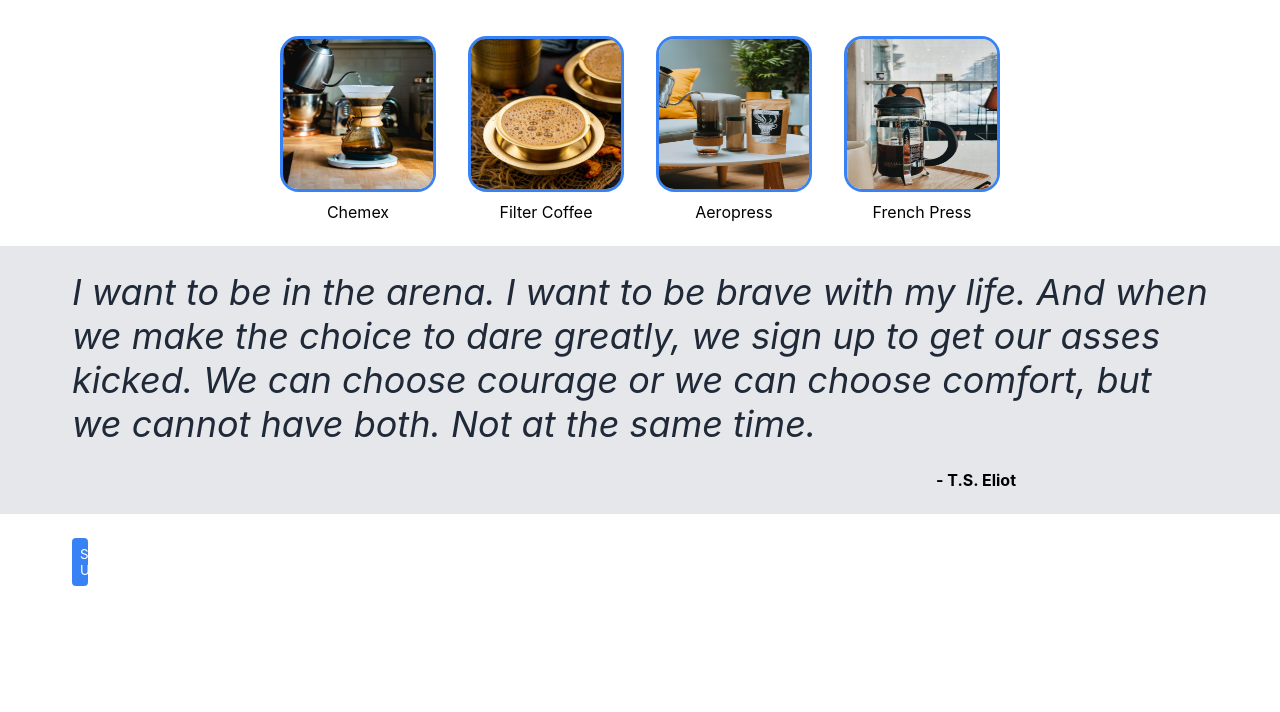
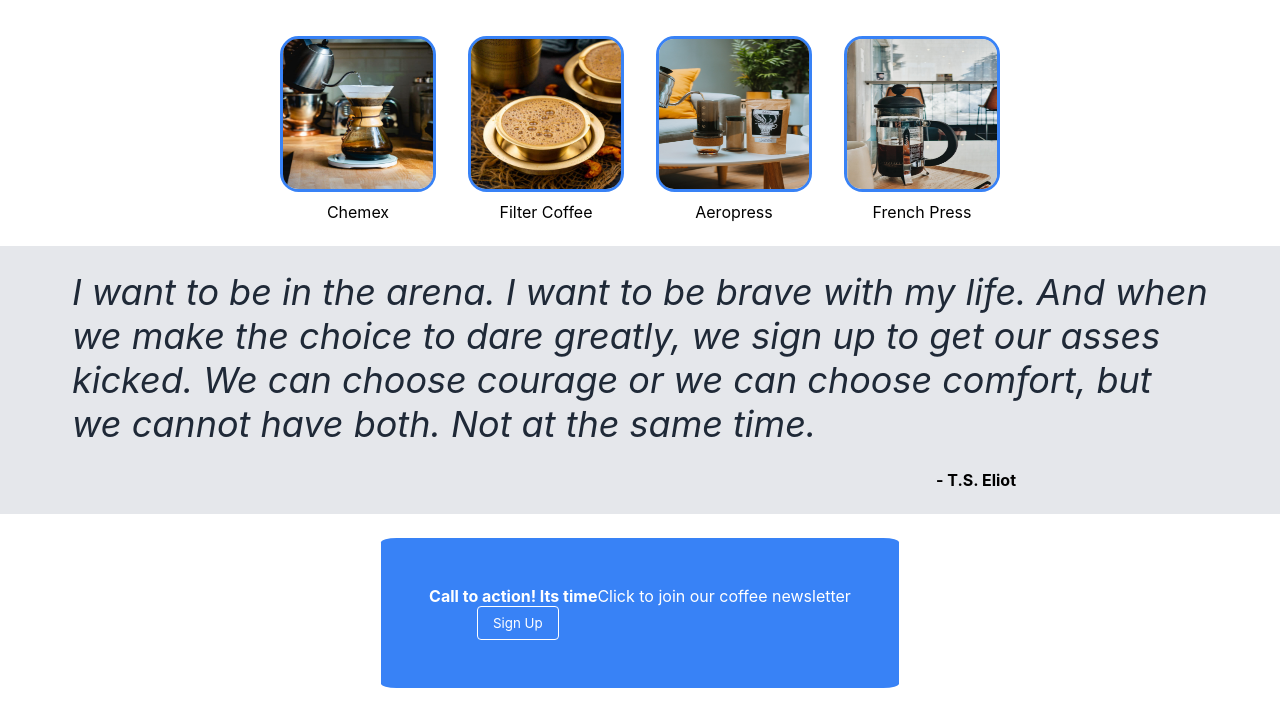
Before and after one commit to SiddhantG11/landing-page, a plain HTML site: page index.html in a window 1280 px wide. Shown: the part 567-1279 px from the top of the page. Before the commit the page ends 1177 px from the top, so only its background shows below. Drawn offline with Linux system fonts and the light colour scheme.

Commit message:
made CTA button

```diff
--- a/index.html
+++ b/index.html
@@ -70,16 +70,22 @@
     </div>
 
     <div class="item4">
+
         <div class="blue-background">
             <div class="cta-text">
-
+                <b>Call to action! Its time</b>
+                Click to join our coffee newsletter
             </div>
             <div class="button">
-                <button>Sign Up </button>
+                <button style="border: 1px solid white;">Sign Up</button>
             </div>
         </div>
 
     </div>
 
+    <div class="footer">
+
+    </div>
+
 </body>
 </html>
--- a/style.css
+++ b/style.css
@@ -142,3 +142,17 @@ a {
     justify-content: flex-end;
     font-weight: bold;
 }
+.item4 {
+    justify-content: center;
+    padding: 24px;
+}
+
+.blue-background {
+    background-color: #3882f6;
+    color: #fff;
+    padding:  48px;
+    border-radius: 3%;
+}
+.cta-text {
+    display: flex;
+}
```
